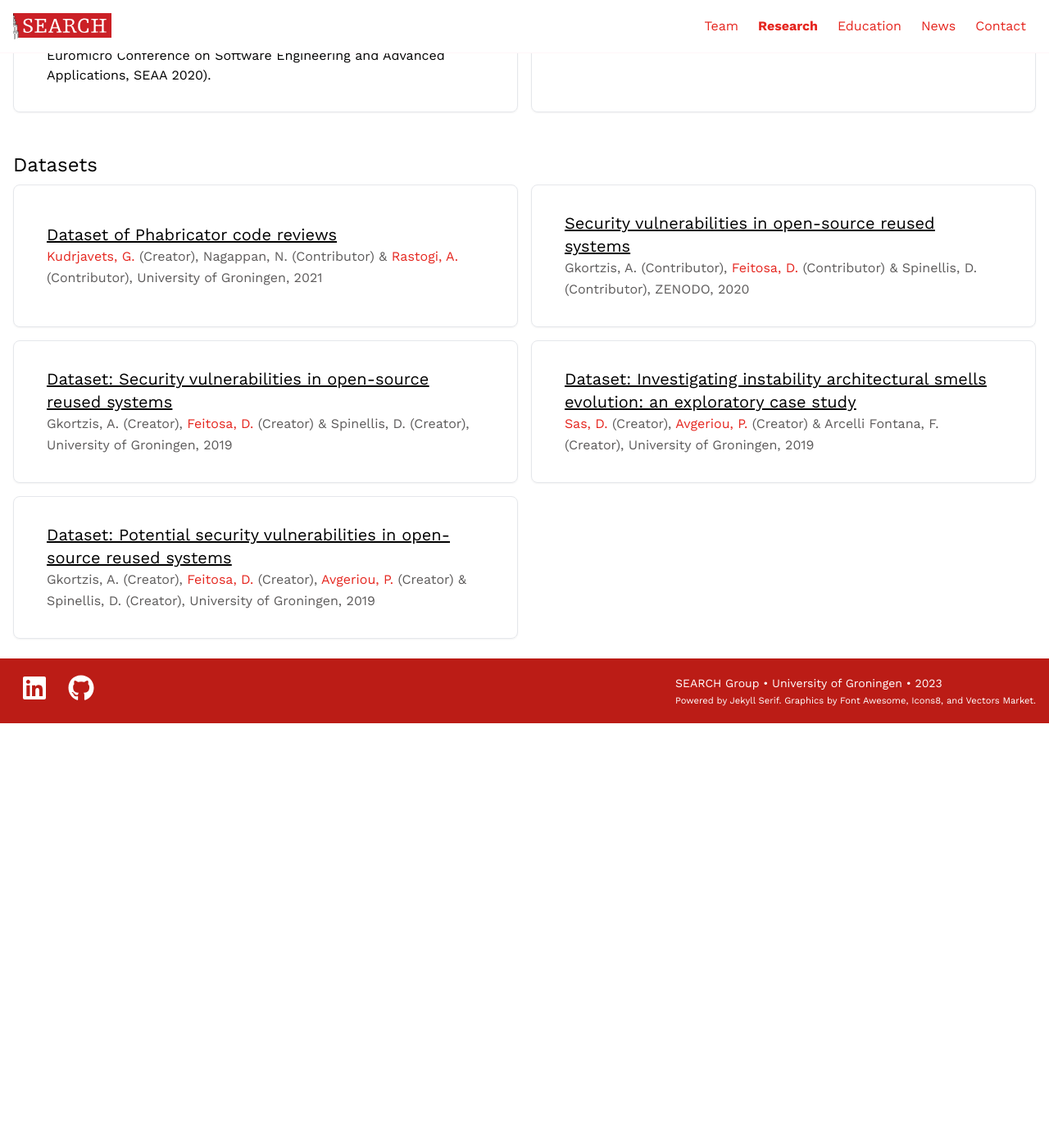
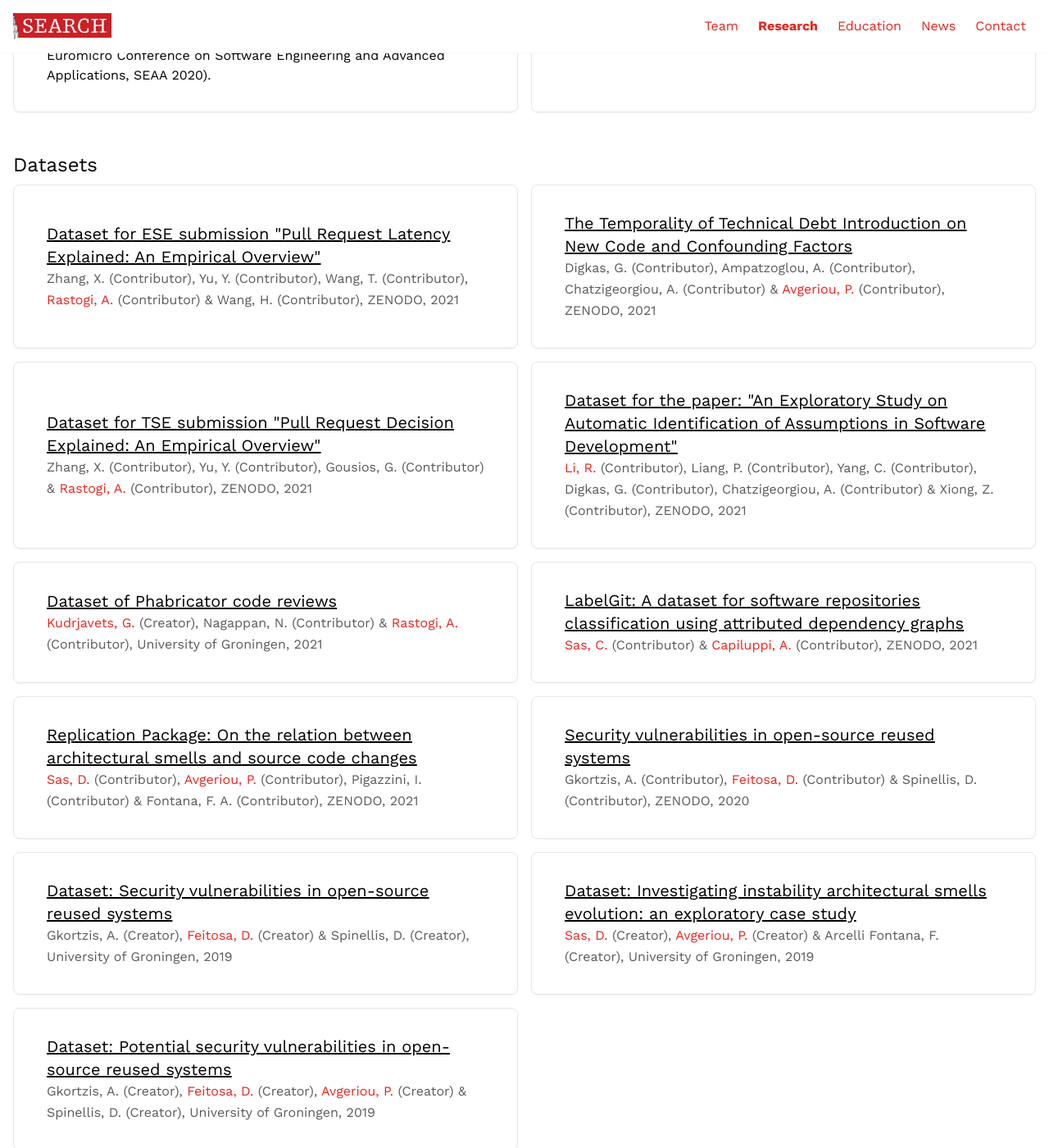
Before and after one commit to search-rug/search-rug.github.io, a Jekyll site: the page built from research.md, in a window 1280 px wide and 1400 px high, scrolled down 6687 px. Shown: the whole window at 82% size. Built offline with Jekyll 4.4.1, drawn with Linux system fonts in a browser that asks for light colours; nearby versions of some CDN libraries; some web fonts are replaced; before the commit the page ends 7569 px from its top, so only the background shows below that.

Commit message:
Update contributions

```diff
--- a/_data/datasets.json
+++ b/_data/datasets.json
@@ -1,8 +1,38 @@
 [
+    {
+        "title": "Dataset for ESE submission \"Pull Request Latency Explained: An Empirical Overview\"",
+        "url": "https://research.rug.nl/en/datasets/dataset-for-ese-submission-pull-request-latency-explained-an-empi",
+        "description": "<div class=\"rendering rendering_dataset rendering_short rendering_dataset_short\"><h3 class=\"title\"><a rel=\"DataSet\" href=\"https://research.rug.nl/en/datasets/dataset-for-ese-submission-pull-request-latency-explained-an-empi\" class=\"link\"><span>Dataset for ESE submission \"Pull Request Latency Explained: An Empirical Overview\"</span></a></h3><p>Zhang, X. (Contributor), Yu, Y. (Contributor), Wang, T. (Contributor), <a rel=\"Person\" href=\"https://research.rug.nl/en/persons/ayushi-rastogi\" class=\"link person\"><span>Rastogi, A.</span></a> (Contributor) &amp; Wang, H. (Contributor), ZENODO, <span class=\"date\">2021</span></p></div>"
+    },
+    {
+        "title": "The Temporality of Technical Debt Introduction on New Code and Confounding Factors",
+        "url": "https://research.rug.nl/en/datasets/the-temporality-of-technical-debt-introduction-on-new-code-and-co",
+        "description": "<div class=\"rendering rendering_dataset rendering_short rendering_dataset_short\"><h3 class=\"title\"><a rel=\"DataSet\" href=\"https://research.rug.nl/en/datasets/the-temporality-of-technical-debt-introduction-on-new-code-and-co\" class=\"link\"><span>The Temporality of Technical Debt Introduction on New Code and Confounding Factors</span></a></h3><p>Digkas, G. (Contributor), Ampatzoglou, A. (Contributor), Chatzigeorgiou, A. (Contributor) &amp; <a rel=\"Person\" href=\"https://research.rug.nl/en/persons/paris-avgeriou\" class=\"link person\"><span>Avgeriou, P.</span></a> (Contributor), ZENODO, <span class=\"date\">2021</span></p></div>"
+    },
+    {
+        "title": "Dataset for TSE submission \"Pull Request Decision Explained: An Empirical Overview\"",
+        "url": "https://research.rug.nl/en/datasets/dataset-for-tse-submission-pull-request-decision-explained-an-emp",
+        "description": "<div class=\"rendering rendering_dataset rendering_short rendering_dataset_short\"><h3 class=\"title\"><a rel=\"DataSet\" href=\"https://research.rug.nl/en/datasets/dataset-for-tse-submission-pull-request-decision-explained-an-emp\" class=\"link\"><span>Dataset for TSE submission \"Pull Request Decision Explained: An Empirical Overview\"</span></a></h3><p>Zhang, X. (Contributor), Yu, Y. (Contributor), Gousios, G. (Contributor) &amp; <a rel=\"Person\" href=\"https://research.rug.nl/en/persons/ayushi-rastogi\" class=\"link person\"><span>Rastogi, A.</span></a> (Contributor), ZENODO, <span class=\"date\">2021</span></p></div>"
+    },
+    {
+        "title": "Dataset for the paper: \"An Exploratory Study on Automatic Identification of Assumptions in Software Development\"",
+        "url": "https://research.rug.nl/en/datasets/dataset-for-the-paper-an-exploratory-study-on-automatic-identific",
+        "description": "<div class=\"rendering rendering_dataset rendering_short rendering_dataset_short\"><h3 class=\"title\"><a rel=\"DataSet\" href=\"https://research.rug.nl/en/datasets/dataset-for-the-paper-an-exploratory-study-on-automatic-identific\" class=\"link\"><span>Dataset for the paper: \"An Exploratory Study on Automatic Identification of Assumptions in Software Development\"</span></a></h3><p><a rel=\"Person\" href=\"https://research.rug.nl/en/persons/ruiyin-li\" class=\"link person\"><span>Li, R.</span></a> (Contributor), Liang, P. (Contributor), Yang, C. (Contributor), Digkas, G. (Contributor), Chatzigeorgiou, A. (Contributor) &amp; Xiong, Z. (Contributor), ZENODO, <span class=\"date\">2021</span></p></div>"
+    },
     {
         "title": "Dataset of Phabricator code reviews",
         "url": "https://research.rug.nl/en/datasets/dataset-of-phabricator-code-reviews",
         "description": "<div class=\"rendering rendering_dataset rendering_short rendering_dataset_short\"><h3 class=\"title\"><a rel=\"DataSet\" href=\"https://research.rug.nl/en/datasets/dataset-of-phabricator-code-reviews\" class=\"link\"><span>Dataset of Phabricator code reviews</span></a></h3><p><a rel=\"Person\" href=\"https://research.rug.nl/en/persons/gunnar-kudrjavets\" class=\"link person\"><span>Kudrjavets, G.</span></a> (Creator), Nagappan, N. (Contributor) &amp; <a rel=\"Person\" href=\"https://research.rug.nl/en/persons/ayushi-rastogi\" class=\"link person\"><span>Rastogi, A.</span></a> (Contributor), University of Groningen, <span class=\"date\">2021</span></p></div>"
+    },
+    {
+        "title": "LabelGit: A dataset for software repositories classification using attributed dependency graphs",
+        "url": "https://research.rug.nl/en/datasets/labelgit-a-dataset-for-software-repositories-classification-using",
+        "description": "<div class=\"rendering rendering_dataset rendering_short rendering_dataset_short\"><h3 class=\"title\"><a rel=\"DataSet\" href=\"https://research.rug.nl/en/datasets/labelgit-a-dataset-for-software-repositories-classification-using\" class=\"link\"><span>LabelGit: A dataset for software repositories classification using attributed dependency graphs</span></a></h3><p><a rel=\"Person\" href=\"https://research.rug.nl/en/persons/cezar-sas\" class=\"link person\"><span>Sas, C.</span></a> (Contributor) &amp; <a rel=\"Person\" href=\"https://research.rug.nl/en/persons/andrea-capiluppi\" class=\"link person\"><span>Capiluppi, A.</span></a> (Contributor), ZENODO, <span class=\"date\">2021</span></p></div>"
+    },
+    {
+        "title": "Replication Package: On the relation between architectural smells and source code changes",
+        "url": "https://research.rug.nl/en/datasets/replication-package-on-the-relation-between-architectural-smells-",
+        "description": "<div class=\"rendering rendering_dataset rendering_short rendering_dataset_short\"><h3 class=\"title\"><a rel=\"DataSet\" href=\"https://research.rug.nl/en/datasets/replication-package-on-the-relation-between-architectural-smells-\" class=\"link\"><span>Replication Package: On the relation between architectural smells and source code changes</span></a></h3><p><a rel=\"Person\" href=\"https://research.rug.nl/en/persons/darius-sas\" class=\"link person\"><span>Sas, D.</span></a> (Contributor), <a rel=\"Person\" href=\"https://research.rug.nl/en/persons/paris-avgeriou\" class=\"link person\"><span>Avgeriou, P.</span></a> (Contributor), Pigazzini, I. (Contributor) &amp; Fontana, F. A. (Contributor), ZENODO, <span class=\"date\">2021</span></p></div>"
     },
     {
         "title": "Security vulnerabilities in open-source reused systems",
```
